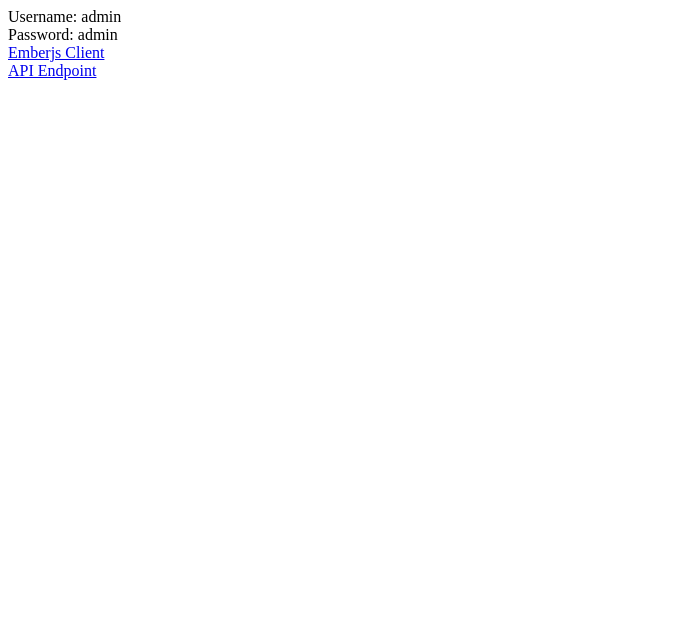
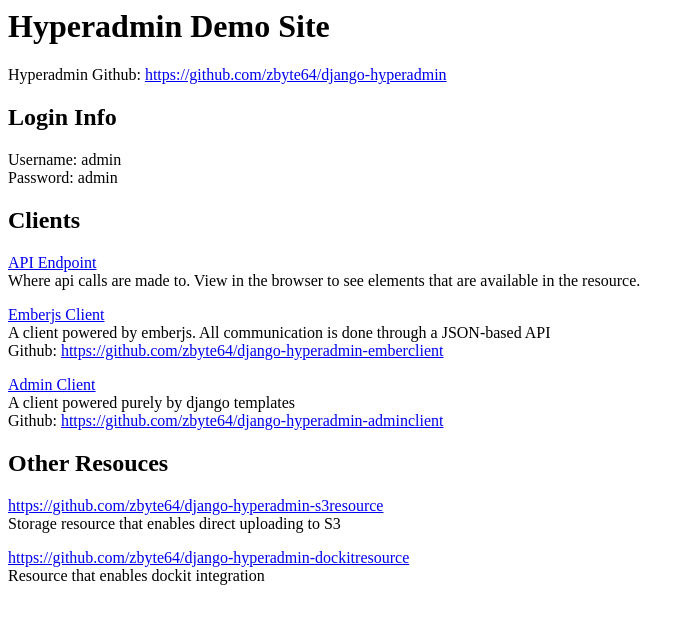
Before and after one commit to zbyte64/hyperadmindemo, a Django app: template hypertest/templates/hypertest/index.html in a window 1280 px wide. Shown: the top 624 px of the page, without its empty margins (0-695 px from the left). Run offline with Django 3.2, Linux system fonts and the light colour scheme; the template is opened without the code that fills it, so the values that code supplies are empty; parts of the project's set-up code (start-up, migrations or seed data) failed here and were passed over.

Commit message:
updated description

```diff
--- a/hypertest/templates/hypertest/index.html
+++ b/hypertest/templates/hypertest/index.html
@@ -1,11 +1,51 @@
 <html>
 <head></head>
 <body>
+<div>
 {% block content %}
+<h1>Hyperadmin Demo Site</h1>
+<p>
+Hyperadmin Github: <a href="https://github.com/zbyte64/django-hyperadmin">https://github.com/zbyte64/django-hyperadmin</a><br/>
+</p>
+
+<h2>Login Info</h2>
+<p>
 Username: admin<br/>
 Password: admin<br/>
+</p>
+
+<h2>Clients</h2>
+<section>
+<p>
+<a href="/hyper-api/">API Endpoint</a><br/>
+Where api calls are made to. View in the browser to see elements that are available in the resource.
+</p>
+
+<p>
 <a href="/emberjs-admin/">Emberjs Client</a><br/>
-<a href="/hyper-admin/">API Endpoint</a></br>
+A client powered by emberjs. All communication is done through a JSON-based API</br>
+Github: <a href="https://github.com/zbyte64/django-hyperadmin-emberclient">https://github.com/zbyte64/django-hyperadmin-emberclient</a>
+</p>
+
+<p>
+<a href="/hyper-admin/">Admin Client</a><br/>
+A client powered purely by django templates</br>
+Github: <a href="https://github.com/zbyte64/django-hyperadmin-adminclient">https://github.com/zbyte64/django-hyperadmin-adminclient</a>
+</p>
+</section>
+
+<h2>Other Resouces</h2>
+<section>
+<p>
+<a href="https://github.com/zbyte64/django-hyperadmin-s3resource">https://github.com/zbyte64/django-hyperadmin-s3resource</a><br/>
+Storage resource that enables direct uploading to S3
+</p>
+
+<p>
+<a href="https://github.com/zbyte64/django-hyperadmin-dockitresource">https://github.com/zbyte64/django-hyperadmin-dockitresource</a><br/>
+Resource that enables dockit integration
+</p>
+</section>
 {% endblock %}
 </div>
 </body>
```
